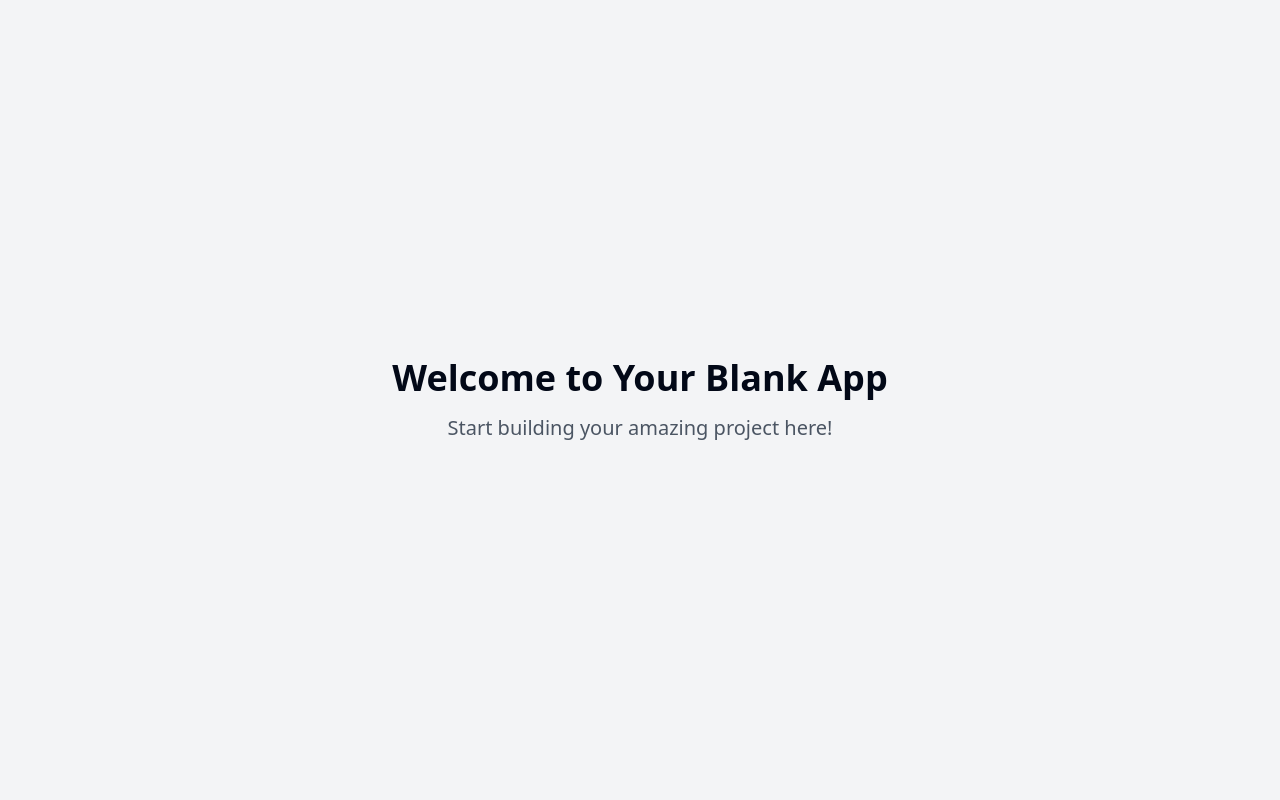
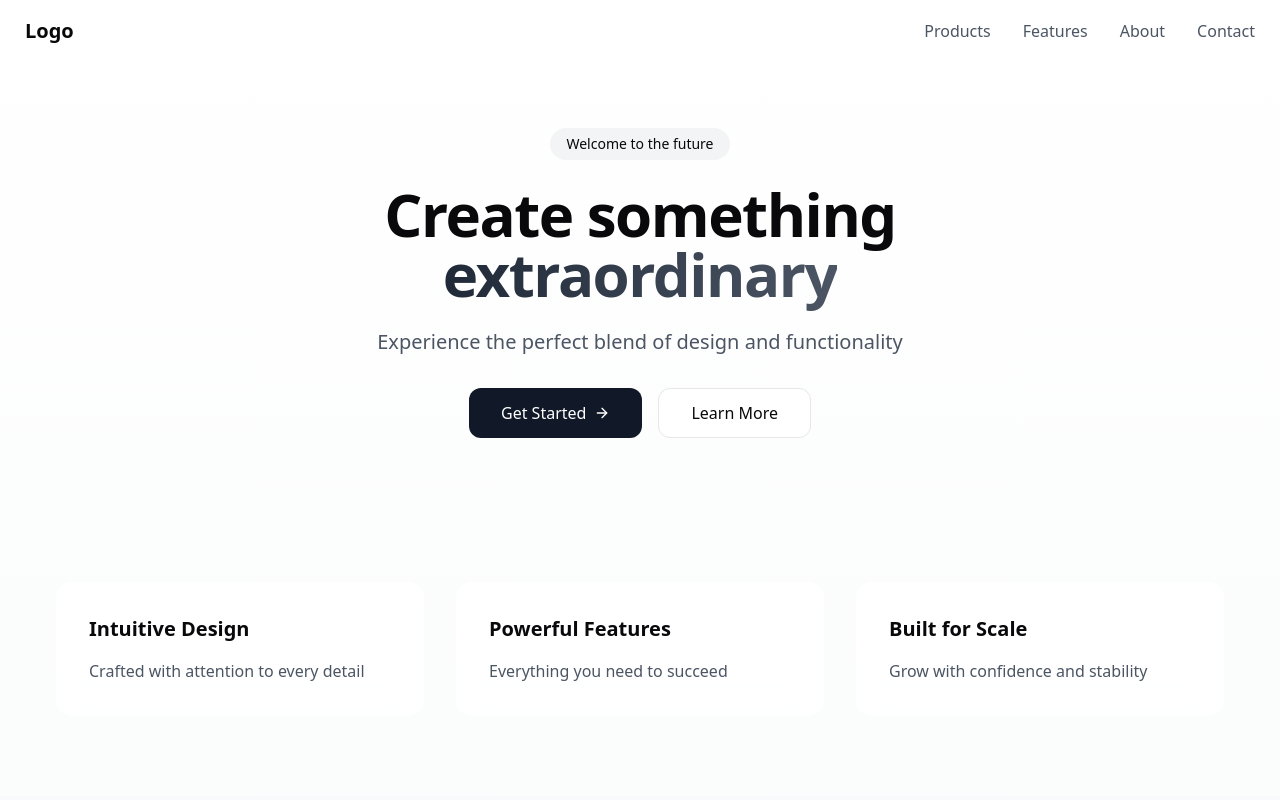
Before and after one commit to dimamsterdam/chefandher, a React (Vite) app: page / in a window 1280 px wide. Shown: the top 800 px of the page. Built offline with nearby package versions, Linux system fonts and the light colour scheme.

Commit message:
Initialize React app

```diff
--- a/package.json
+++ b/package.json
@@ -45,6 +45,7 @@
     "cmdk": "^1.0.0",
     "date-fns": "^3.6.0",
     "embla-carousel-react": "^8.3.0",
+    "framer-motion": "^12.0.11",
     "input-otp": "^1.2.4",
     "lucide-react": "^0.462.0",
     "next-themes": "^0.3.0",
--- a/src/index.css
+++ b/src/index.css
@@ -1,3 +1,4 @@
+
 @tailwind base;
 @tailwind components;
 @tailwind utilities;
@@ -5,97 +6,59 @@
 @layer base {
   :root {
     --background: 0 0% 100%;
-    --foreground: 222.2 84% 4.9%;
+    --foreground: 240 10% 3.9%;
 
     --card: 0 0% 100%;
-    --card-foreground: 222.2 84% 4.9%;
+    --card-foreground: 240 10% 3.9%;
 
     --popover: 0 0% 100%;
-    --popover-foreground: 222.2 84% 4.9%;
+    --popover-foreground: 240 10% 3.9%;
 
-    --primary: 222.2 47.4% 11.2%;
-    --primary-foreground: 210 40% 98%;
+    --primary: 240 5.9% 10%;
+    --primary-foreground: 0 0% 98%;
 
-    --secondary: 210 40% 96.1%;
-    --secondary-foreground: 222.2 47.4% 11.2%;
+    --secondary: 240 4.8% 95.9%;
+    --secondary-foreground: 240 5.9% 10%;
 
-    --muted: 210 40% 96.1%;
-    --muted-foreground: 215.4 16.3% 46.9%;
+    --muted: 240 4.8% 95.9%;
+    --muted-foreground: 240 3.8% 46.1%;
 
-    --accent: 210 40% 96.1%;
-    --accent-foreground: 222.2 47.4% 11.2%;
+    --accent: 240 4.8% 95.9%;
+    --accent-foreground: 240 5.9% 10%;
 
     --destructive: 0 84.2% 60.2%;
-    --destructive-foreground: 210 40% 98%;
+    --destructive-foreground: 0 0% 98%;
 
-    --border: 214.3 31.8% 91.4%;
-    --input: 214.3 31.8% 91.4%;
-    --ring: 222.2 84% 4.9%;
+    --border: 240 5.9% 90%;
+    --input: 240 5.9% 90%;
+    --ring: 240 5.9% 10%;
 
-    --radius: 0.5rem;
-
-    --sidebar-background: 0 0% 98%;
-
-    --sidebar-foreground: 240 5.3% 26.1%;
-
-    --sidebar-primary: 240 5.9% 10%;
-
-    --sidebar-primary-foreground: 0 0% 98%;
-
-    --sidebar-accent: 240 4.8% 95.9%;
-
-    --sidebar-accent-foreground: 240 5.9% 10%;
-
-    --sidebar-border: 220 13% 91%;
-
-    --sidebar-ring: 217.2 91.2% 59.8%;
+    --radius: 0.75rem;
   }
 
-  .dark {
-    --background: 222.2 84% 4.9%;
-    --foreground: 210 40% 98%;
-
-    --card: 222.2 84% 4.9%;
-    --card-foreground: 210 40% 98%;
-
-    --popover: 222.2 84% 4.9%;
-    --popover-foreground: 210 40% 98%;
-
-    --primary: 210 40% 98%;
-    --primary-foreground: 222.2 47.4% 11.2%;
-
-    --secondary: 217.2 32.6% 17.5%;
-    --secondary-foreground: 210 40% 98%;
-
-    --muted: 217.2 32.6% 17.5%;
-    --muted-foreground: 215 20.2% 65.1%;
-
-    --accent: 217.2 32.6% 17.5%;
-    --accent-foreground: 210 40% 98%;
-
-    --destructive: 0 62.8% 30.6%;
-    --destructive-foreground: 210 40% 98%;
-
-    --border: 217.2 32.6% 17.5%;
-    --input: 217.2 32.6% 17.5%;
-    --ring: 212.7 26.8% 83.9%;
-    --sidebar-background: 240 5.9% 10%;
-    --sidebar-foreground: 240 4.8% 95.9%;
-    --sidebar-primary: 224.3 76.3% 48%;
-    --sidebar-primary-foreground: 0 0% 100%;
-    --sidebar-accent: 240 3.7% 15.9%;
-    --sidebar-accent-foreground: 240 4.8% 95.9%;
-    --sidebar-border: 240 3.7% 15.9%;
-    --sidebar-ring: 217.2 91.2% 59.8%;
-  }
-}
-
-@layer base {
   * {
     @apply border-border;
   }
 
   body {
-    @apply bg-background text-foreground;
+    @apply bg-background text-foreground antialiased;
+  }
+
+  .glass {
+    @apply bg-white/80 backdrop-blur-lg border border-white/20;
+  }
+
+  .animate-in {
+    animation: fade-in 0.6s ease-out;
   }
 }
+
+@keyframes float {
+  0% { transform: translateY(0px); }
+  50% { transform: translateY(-10px); }
+  100% { transform: translateY(0px); }
+}
+
+.float {
+  animation: float 6s ease-in-out infinite;
+}
--- a/src/pages/Index.tsx
+++ b/src/pages/Index.tsx
@@ -1,12 +1,143 @@
-// Update this page (the content is just a fallback if you fail to update the page)
+
+import { useState, useEffect } from "react";
+import { motion } from "framer-motion";
+import { ChevronDown, ArrowRight } from "lucide-react";
 
 const Index = () => {
+  const [isLoaded, setIsLoaded] = useState(false);
+
+  useEffect(() => {
+    setIsLoaded(true);
+  }, []);
+
   return (
-    <div className="min-h-screen flex items-center justify-center bg-gray-100">
-      <div className="text-center">
-        <h1 className="text-4xl font-bold mb-4">Welcome to Your Blank App</h1>
-        <p className="text-xl text-gray-600">Start building your amazing project here!</p>
-      </div>
+    <div className="min-h-screen bg-gradient-to-b from-white to-gray-50">
+      {/* Navigation */}
+      <nav className="fixed top-0 left-0 right-0 z-50 glass">
+        <div className="container mx-auto px-6 py-4">
+          <div className="flex items-center justify-between">
+            <motion.div
+              initial={{ opacity: 0, x: -20 }}
+              animate={{ opacity: 1, x: 0 }}
+              transition={{ duration: 0.5 }}
+              className="text-xl font-semibold"
+            >
+              Logo
+            </motion.div>
+            <motion.div
+              initial={{ opacity: 0, x: 20 }}
+              animate={{ opacity: 1, x: 0 }}
+              transition={{ duration: 0.5 }}
+              className="flex space-x-8"
+            >
+              {["Products", "Features", "About", "Contact"].map((item, index) => (
+                <a
+                  key={item}
+                  href={`#${item.toLowerCase()}`}
+                  className="text-gray-600 hover:text-gray-900 transition-colors duration-300"
+                >
+                  {item}
+                </a>
+              ))}
+            </motion.div>
+          </div>
+        </div>
+      </nav>
+
+      {/* Hero Section */}
+      <section className="pt-32 pb-16 px-6">
+        <div className="container mx-auto text-center">
+          <motion.div
+            initial={{ opacity: 0, y: 20 }}
+            animate={{ opacity: 1, y: 0 }}
+            transition={{ duration: 0.8 }}
+            className="max-w-3xl mx-auto"
+          >
+            <span className="inline-block px-4 py-1.5 mb-6 text-sm font-medium bg-gray-100 rounded-full">
+              Welcome to the future
+            </span>
+            <h1 className="text-5xl md:text-6xl font-bold mb-6 tracking-tight">
+              Create something{" "}
+              <span className="text-transparent bg-clip-text bg-gradient-to-r from-gray-800 to-gray-600">
+                extraordinary
+              </span>
+            </h1>
+            <p className="text-xl text-gray-600 mb-8">
+              Experience the perfect blend of design and functionality
+            </p>
+            <div className="flex justify-center gap-4">
+              <button className="px-8 py-3 bg-gray-900 text-white rounded-lg hover:bg-gray-800 transition-colors duration-300 flex items-center gap-2">
+                Get Started <ArrowRight className="w-4 h-4" />
+              </button>
+              <button className="px-8 py-3 bg-white border border-gray-200 rounded-lg hover:bg-gray-50 transition-colors duration-300">
+                Learn More
+              </button>
+            </div>
+          </motion.div>
+        </div>
+      </section>
+
+      {/* Features Grid */}
+      <section className="py-20 px-6">
+        <div className="container mx-auto">
+          <div className="grid grid-cols-1 md:grid-cols-3 gap-8">
+            {[
+              {
+                title: "Intuitive Design",
+                description: "Crafted with attention to every detail",
+              },
+              {
+                title: "Powerful Features",
+                description: "Everything you need to succeed",
+              },
+              {
+                title: "Built for Scale",
+                description: "Grow with confidence and stability",
+              },
+            ].map((feature, index) => (
+              <motion.div
+                key={feature.title}
+                initial={{ opacity: 0, y: 20 }}
+                animate={{ opacity: isLoaded ? 1 : 0, y: isLoaded ? 0 : 20 }}
+                transition={{ duration: 0.5, delay: index * 0.1 }}
+                className="glass rounded-2xl p-8 hover:shadow-lg transition-shadow duration-300"
+              >
+                <h3 className="text-xl font-semibold mb-4">{feature.title}</h3>
+                <p className="text-gray-600">{feature.description}</p>
+              </motion.div>
+            ))}
+          </div>
+        </div>
+      </section>
+
+      {/* Call to Action */}
+      <section className="py-20 px-6 bg-gradient-to-b from-gray-50 to-white">
+        <div className="container mx-auto text-center">
+          <motion.div
+            initial={{ opacity: 0, y: 20 }}
+            animate={{ opacity: isLoaded ? 1 : 0, y: isLoaded ? 0 : 20 }}
+            transition={{ duration: 0.5 }}
+            className="max-w-2xl mx-auto"
+          >
+            <h2 className="text-4xl font-bold mb-6">Ready to get started?</h2>
+            <p className="text-xl text-gray-600 mb-8">
+              Join thousands of users creating extraordinary experiences
+            </p>
+            <button className="px-8 py-3 bg-gray-900 text-white rounded-lg hover:bg-gray-800 transition-colors duration-300">
+              Start Now
+            </button>
+          </motion.div>
+        </div>
+      </section>
+
+      {/* Footer */}
+      <footer className="py-12 px-6 border-t border-gray-100">
+        <div className="container mx-auto">
+          <div className="text-center text-gray-600">
+            <p>&copy; 2024 Your Company. All rights reserved.</p>
+          </div>
+        </div>
+      </footer>
     </div>
   );
 };
--- a/tailwind.config.ts
+++ b/tailwind.config.ts
@@ -1,3 +1,4 @@
+
 import type { Config } from "tailwindcss";
 
 export default {
@@ -12,85 +13,77 @@ export default {
   theme: {
     container: {
       center: true,
-			padding: '2rem',
+      padding: "2rem",
       screens: {
-				'2xl': '1400px'
-			}
+        "2xl": "1400px",
+      },
     },
     extend: {
       colors: {
-				border: 'hsl(var(--border))',
-				input: 'hsl(var(--input))',
-				ring: 'hsl(var(--ring))',
-				background: 'hsl(var(--background))',
-				foreground: 'hsl(var(--foreground))',
+        border: "hsl(var(--border))",
+        input: "hsl(var(--input))",
+        ring: "hsl(var(--ring))",
+        background: "hsl(var(--background))",
+        foreground: "hsl(var(--foreground))",
         primary: {
-					DEFAULT: 'hsl(var(--primary))',
-					foreground: 'hsl(var(--primary-foreground))'
+          DEFAULT: "hsl(var(--primary))",
+          foreground: "hsl(var(--primary-foreground))",
         },
         secondary: {
-					DEFAULT: 'hsl(var(--secondary))',
-					foreground: 'hsl(var(--secondary-foreground))'
+          DEFAULT: "hsl(var(--secondary))",
+          foreground: "hsl(var(--secondary-foreground))",
         },
         destructive: {
-					DEFAULT: 'hsl(var(--destructive))',
-					foreground: 'hsl(var(--destructive-foreground))'
+          DEFAULT: "hsl(var(--destructive))",
+          foreground: "hsl(var(--destructive-foreground))",
         },
         muted: {
-					DEFAULT: 'hsl(var(--muted))',
-					foreground: 'hsl(var(--muted-foreground))'
+          DEFAULT: "hsl(var(--muted))",
+          foreground: "hsl(var(--muted-foreground))",
         },
         accent: {
-					DEFAULT: 'hsl(var(--accent))',
-					foreground: 'hsl(var(--accent-foreground))'
+          DEFAULT: "hsl(var(--accent))",
+          foreground: "hsl(var(--accent-foreground))",
         },
         popover: {
-					DEFAULT: 'hsl(var(--popover))',
-					foreground: 'hsl(var(--popover-foreground))'
+          DEFAULT: "hsl(var(--popover))",
+          foreground: "hsl(var(--popover-foreground))",
         },
         card: {
-					DEFAULT: 'hsl(var(--card))',
-					foreground: 'hsl(var(--card-foreground))'
+          DEFAULT: "hsl(var(--card))",
+          foreground: "hsl(var(--card-foreground))",
         },
-				sidebar: {
-					DEFAULT: 'hsl(var(--sidebar-background))',
-					foreground: 'hsl(var(--sidebar-foreground))',
-					primary: 'hsl(var(--sidebar-primary))',
-					'primary-foreground': 'hsl(var(--sidebar-primary-foreground))',
-					accent: 'hsl(var(--sidebar-accent))',
-					'accent-foreground': 'hsl(var(--sidebar-accent-foreground))',
-					border: 'hsl(var(--sidebar-border))',
-					ring: 'hsl(var(--sidebar-ring))'
-				}
       },
       borderRadius: {
-				lg: 'var(--radius)',
-				md: 'calc(var(--radius) - 2px)',
-				sm: 'calc(var(--radius) - 4px)'
+        lg: "var(--radius)",
+        md: "calc(var(--radius) - 2px)",
+        sm: "calc(var(--radius) - 4px)",
       },
       keyframes: {
-				'accordion-down': {
-					from: {
-						height: '0'
+        "accordion-down": {
+          from: { height: "0" },
+          to: { height: "var(--radix-accordion-content-height)" },
         },
-					to: {
-						height: 'var(--radix-accordion-content-height)'
-					}
+        "accordion-up": {
+          from: { height: "var(--radix-accordion-content-height)" },
+          to: { height: "0" },
         },
-				'accordion-up': {
-					from: {
-						height: 'var(--radix-accordion-content-height)'
+        "fade-in": {
+          "0%": { opacity: "0", transform: "translateY(10px)" },
+          "100%": { opacity: "1", transform: "translateY(0)" },
         },
-					to: {
-						height: '0'
-					}
-				}
+        "fade-in-up": {
+          "0%": { opacity: "0", transform: "translateY(20px)" },
+          "100%": { opacity: "1", transform: "translateY(0)" },
+        },
       },
       animation: {
-				'accordion-down': 'accordion-down 0.2s ease-out',
-				'accordion-up': 'accordion-up 0.2s ease-out'
-			}
-		}
+        "accordion-down": "accordion-down 0.2s ease-out",
+        "accordion-up": "accordion-up 0.2s ease-out",
+        "fade-in": "fade-in 0.6s ease-out",
+        "fade-in-up": "fade-in-up 0.8s ease-out",
+      },
+    },
   },
   plugins: [require("tailwindcss-animate")],
 } satisfies Config;
```
Also changed, not shown: 1 other file (tests, documents, lock files or other folders). Lines whose indentation alone changed are shown as unchanged.
